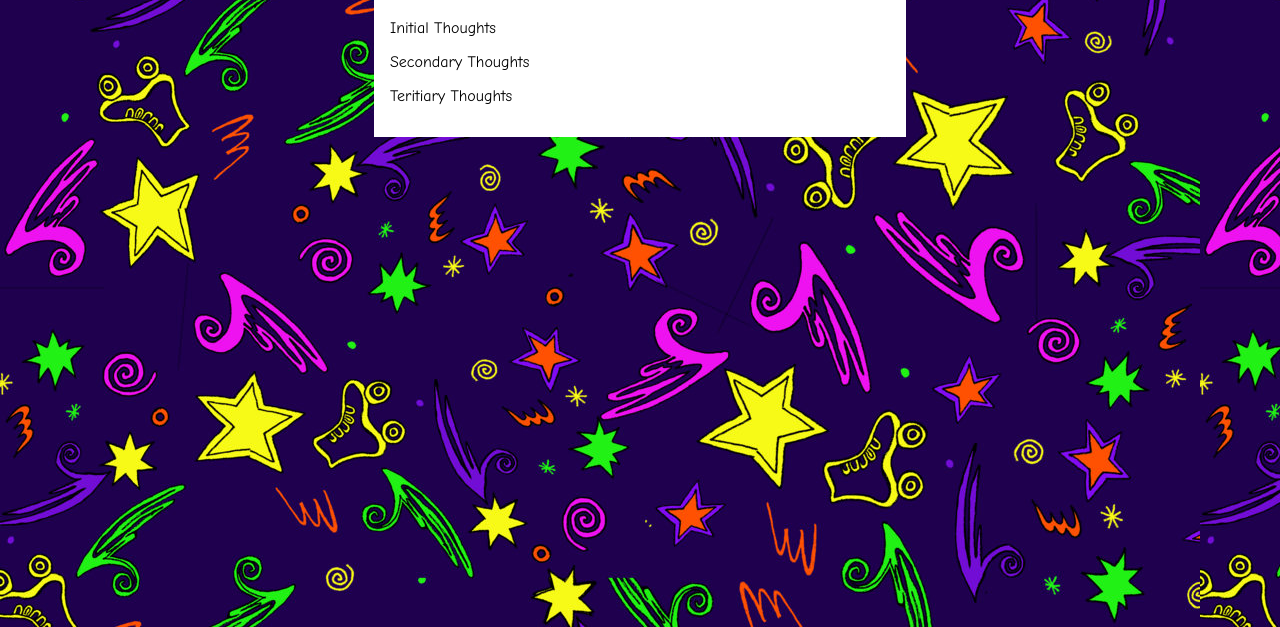
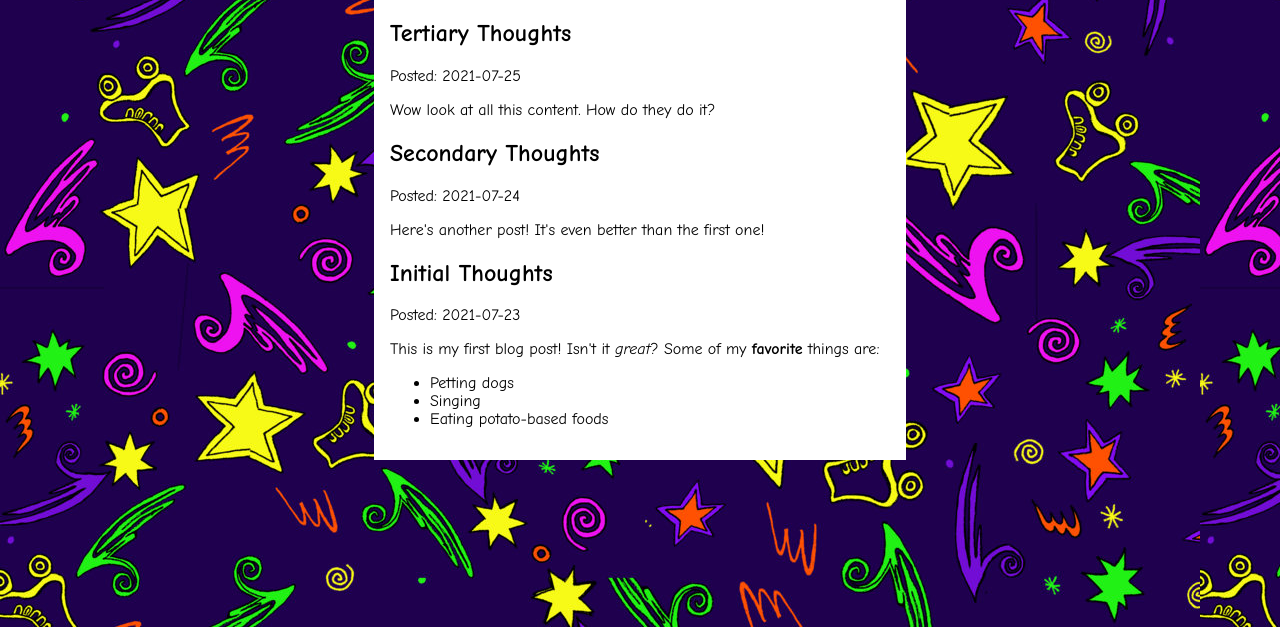
Before and after one commit to plsrd/ubiquitous-couscous, a Gatsby site: page /blog in a window 1280 px wide. Shown: the part 173-800 px from the top of the page. Built offline with nearby package versions, Linux system fonts and the light colour scheme; Gatsby itself is replaced by a stand-in of ours.

Commit message:
Finish Gatsby tutorial pt 5

```diff
--- a/blog/initial-thoughts.mdx
+++ b/blog/initial-thoughts.mdx
@@ -0,0 +1,9 @@
+---
+title: "Initial Thoughts"
+date: "2021-07-23"
+---
+This is my first blog post! Isn't it *great*?
+Some of my **favorite** things are:
+* Petting dogs
+* Singing
+* Eating potato-based foods
--- a/blog/secondary-thoughts.mdx
+++ b/blog/secondary-thoughts.mdx
@@ -0,0 +1,5 @@
+---
+title: "Secondary Thoughts"
+date: "2021-07-24"
+---
+Here's another post! It's even better than the first one!
--- /dev/null
+++ b/blog/tertiary-thoughts.mdx
@@ -0,0 +1,5 @@
+---
+title: "Tertiary Thoughts"
+date: "2021-07-25"
+---
+Wow look at all this content. How do they do it?
--- a/gatsby-config.js
+++ b/gatsby-config.js
@@ -12,6 +12,6 @@ module.exports = {
         path: `${__dirname}/blog`,
       },
     },
+    'gatsby-plugin-mdx',
   ],
 };
-('-');
--- a/package.json
+++ b/package.json
@@ -15,8 +15,11 @@
     "clean": "gatsby clean"
   },
   "dependencies": {
+    "@mdx-js/mdx": "^1.6.22",
+    "@mdx-js/react": "^1.6.22",
     "gatsby": "^4.11.1",
     "gatsby-plugin-image": "^2.11.1",
+    "gatsby-plugin-mdx": "^3.11.1",
     "gatsby-plugin-sharp": "^4.11.1",
     "gatsby-source-filesystem": "^4.11.1",
     "react": "^17.0.1",
--- a/src/pages/blog.js
+++ b/src/pages/blog.js
@@ -1,17 +1,17 @@
 import React from 'react';
 import { graphql } from 'gatsby';
+import { MDXRenderer } from 'gatsby-plugin-mdx';
 import Layout from '../components/Layout';
 
 const Blog = ({ data }) => {
   return (
     <Layout pageTitle='Blog Posts'>
-      {data.allFile.nodes.map((node) => (
-        <p>
-          {node.name
-            .split('-')
-            .map((word) => word.charAt(0).toUpperCase() + word.slice(1))
-            .join(' ')}
-        </p>
+      {data.allMdx.nodes.map((node) => (
+        <article key={node.id}>
+          <h2>{node.frontmatter.title}</h2>
+          <p>Posted: {node.frontmatter.date}</p>
+          <MDXRenderer>{node.body}</MDXRenderer>
+        </article>
       ))}
     </Layout>
   );
@@ -19,9 +19,14 @@ const Blog = ({ data }) => {
 
 export const query = graphql`
   {
-    allFile {
+    allMdx(sort: { fields: frontmatter___date, order: DESC }) {
       nodes {
-        name
+        frontmatter {
+          title
+          date
+        }
+        id
+        body
       }
     }
   }
```
Also changed, not shown: blog/teritiary-thoughts.mdx (deleted), 1 other file.
